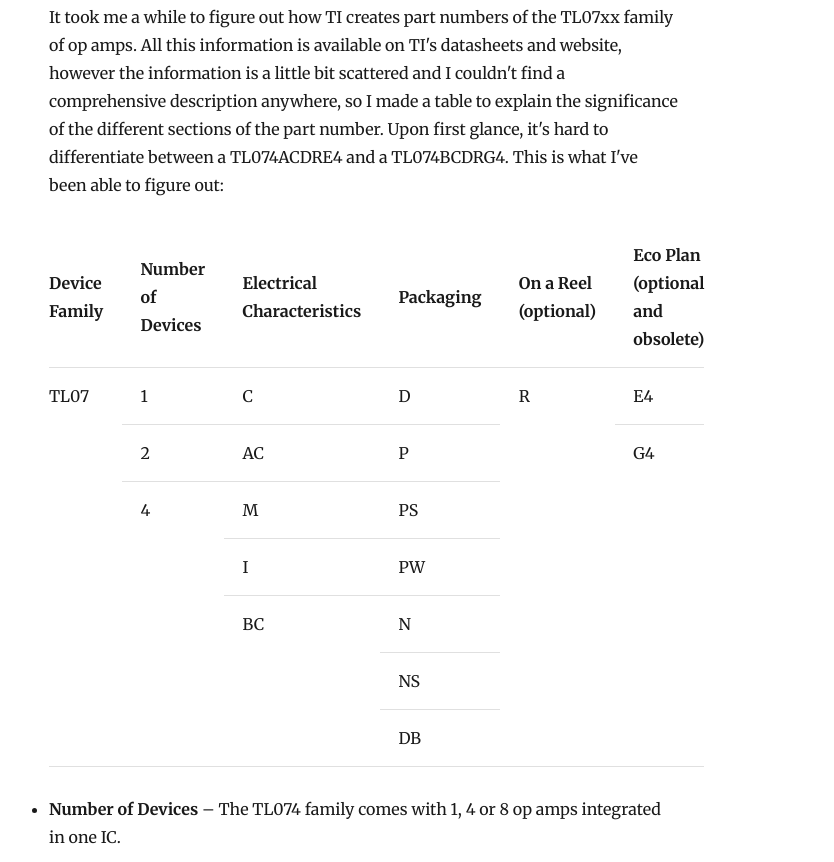
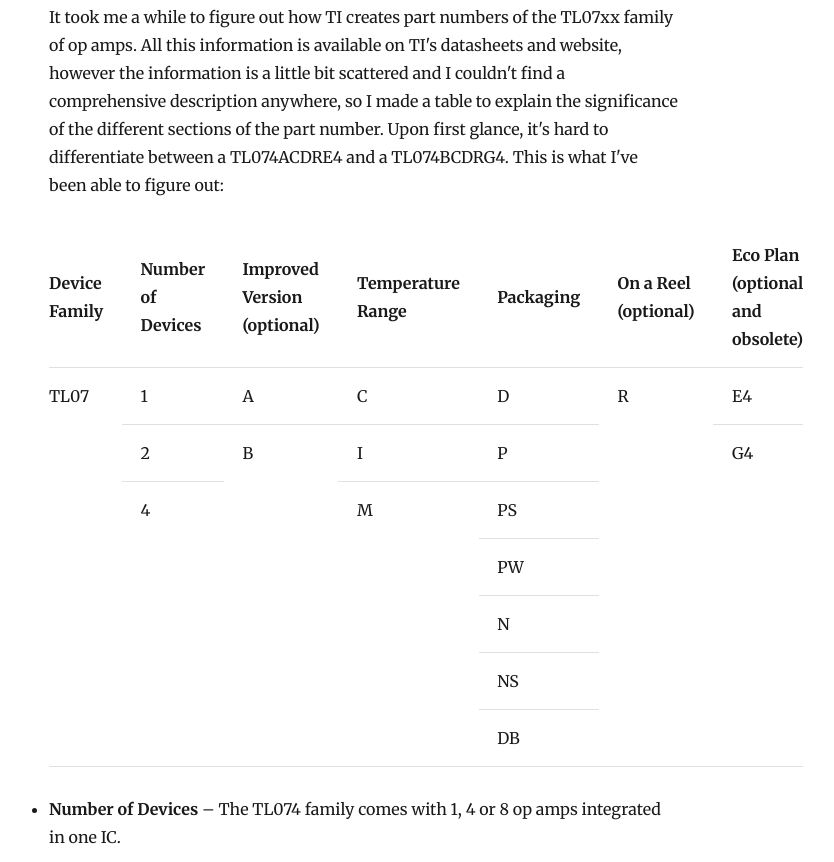
Before and after one commit to lucasgerads/blog, a Gatsby site: page /TL07xx/ in a window 1280 px wide. Shown: the part 728-1590 px from the top of the page, without its empty margins (276-1110 px from the left). Built offline with nearby package versions, Linux system fonts and the light colour scheme; Gatsby itself is replaced by a stand-in of ours; some packages are replaced by stand-ins of ours.

Commit message:
made some corrections

```diff
--- a/content/blog/TL07xx/index.md
+++ b/content/blog/TL07xx/index.md
@@ -1,7 +1,6 @@
 ---
 title: Part Numbers of TI's TL07xx Family
 date: "2019-12-08T22:40:32.169Z"
-featuredImage: ./TL074CN.jpg
 ---
 
 ![TL074CN](TL074CN.jpg)
@@ -13,7 +12,8 @@
         <tr>
             <th>Device Family</th>
             <th>Number of Devices</th>
-            <th>Electrical Characteristics</th>
+            <th>Improved Version (optional)</th>
+            <th>Temperature Range</th>
 		     <th>Packaging</th>
 	         <th>On a Reel (optional)</th>
 	        <th>Eco Plan (optional and obsolete)</th>
@@ -23,6 +23,7 @@
         <tr>
             <td style="padding-left: 0;"  valign="top" rowspan=7>TL07</td>
             <td >1</td>
+            <td>A</td>
             <td>C</td>
             <td>D</td>
             <td  valign="top" rowspan=7>R</td>
@@ -30,22 +31,21 @@
         </tr>
         <tr>
 			<td style="padding-left: 1.16667rem;">2</td>
-            <td>AC</td>
+            <td valign="top" rowspan=6>B</td>
+            <td>I</td>
 		     <td>P</td>
 	         <td valign="top" rowspan=6>G4</td>
         </tr>
         <tr>
             <td style="padding-left: 1.16667rem;" valign="top" rowspan=5>4</td>
-            <td>M</td>
+            <td valign="top" rowspan=5>M</td>
             <td>PS</td>
         </tr>
         <tr>
-            <td style="padding-left: 1.16667rem;">I</td>
-            <td>PW</td>
+            <td style="padding-left: 1.16667rem;">PW</td>
         </tr>
          <tr>
-            <td style="padding-left: 1.16667rem;" valign="top" rowspan=3>BC</td>
-            <td>N</td>
+            <td style="padding-left: 1.16667rem;">N</td>
         </tr>
         <tr>
             <td style="padding-left: 1.16667rem;">NS</td>
@@ -57,7 +57,11 @@
 </table>
 
  - **Number of Devices** – The TL074 family comes with 1, 4 or 8 op amps integrated in one IC.
- - **Electrical Characteristcs** – The electrical characteristics within the family of TL074 devices differ, and can be seen in instances such as the variation of input offset voltages. These differences have so far not played any role in my circuits. In my opinion, the most significant difference is signified by the character "I". These ICs are made for a broader temperature range, namely T<sub>a</sub> = –40°C to 85°C. For more details, see page 13ff in the data sheet.
+ - **Improved Version** – The electrical characteristics within the family of TL074 devices have been improved over the years, and can be seen in instances such as the variation of input offset voltages. The original Tl07x has this field blank and then TI added the improved versions TL07xA and TL07xB. These differences have so far not played any role in my circuits, but could of course be relevant to yours. Be careful, the TL07xC *isn't* an even better version. That's just the original version (i.e. version field left blank) for commercial application (see next bullet point).
+ - **Temperature Range**
+     - **C**: Commercial T<sub>a</sub> = 0°C to 70°C
+     - **I**: Industrial T<sub>a</sub> = –40°C to 85°C
+     - **M**: Military T<sub>a</sub> = –55°C to 125°C
  - **Packaging** -- Different IC packaging is represented as follows:
 	 - **D** :  SOIC - Small outline integrated circuit ([TI Drawing](https://www.ti.com/lit/ml/mpds177g/mpds177g.pdf))
 	 - **P** : SO -  Plastic Dual-In-Line Package ([TI Drawing](https://www.ti.com/lit/ml/mpdi001b/mpdi001b.pdf))
```
Also changed, not shown: 2 other files.
